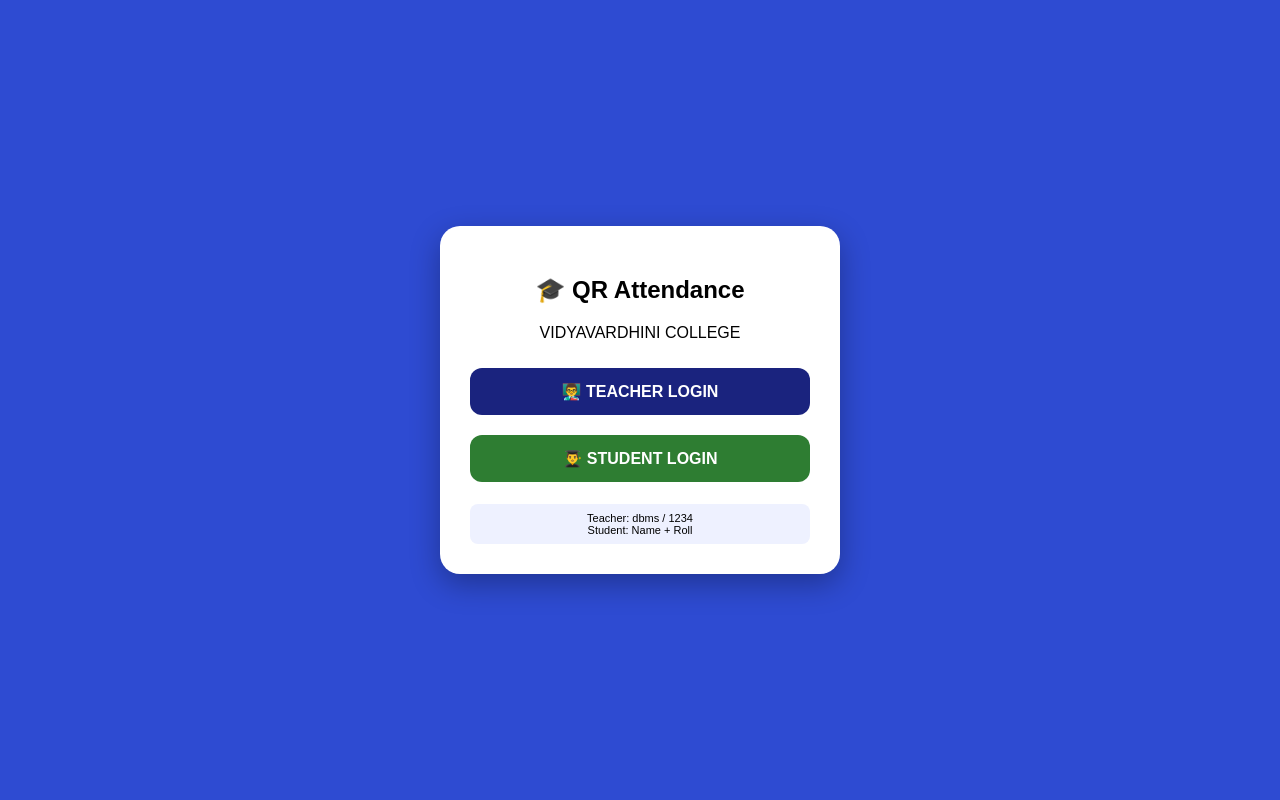
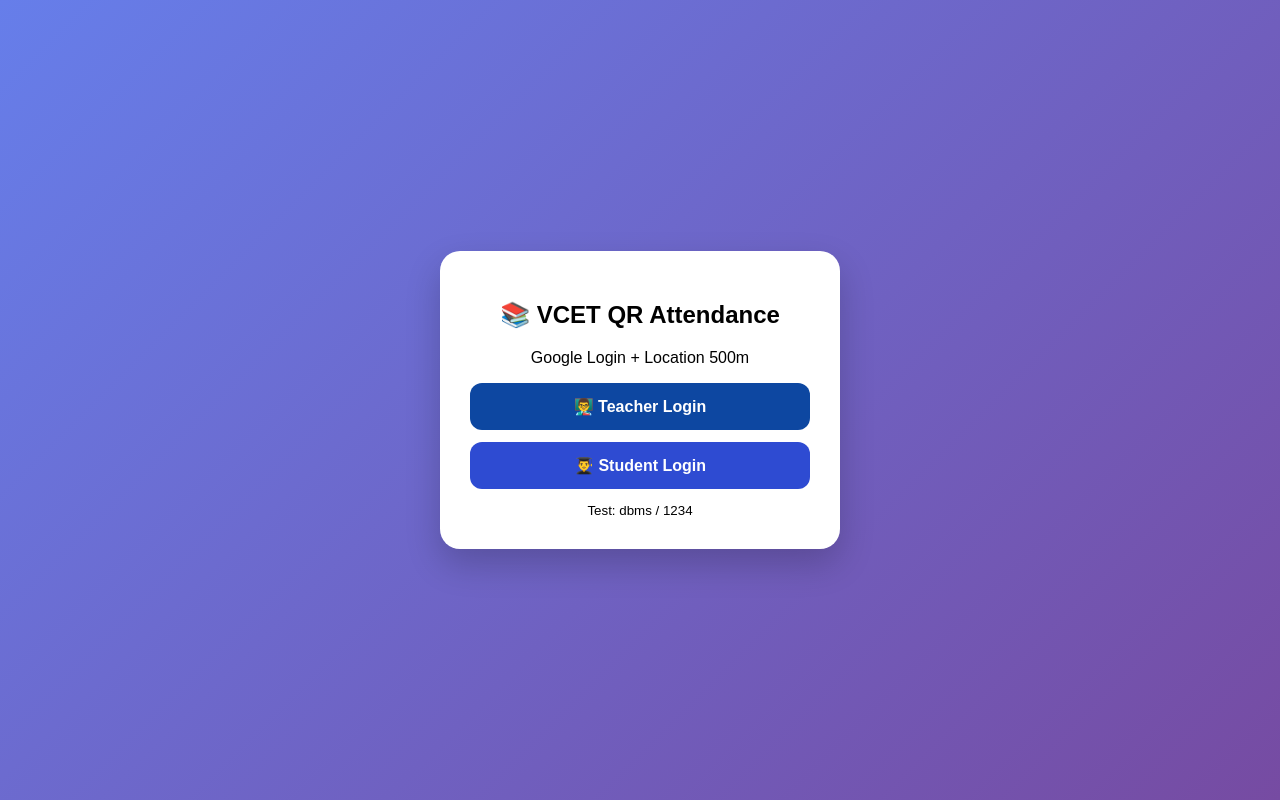
Before and after one commit to 309swara-crypto/qr-attendance, a Flask app: page / in a window 1280 px wide. Run offline with Flask 3, Linux system fonts and the light colour scheme.

Commit message:
Update home.html

```diff
--- a/templates/home.html
+++ b/templates/home.html
@@ -1,11 +1,4 @@
-<!DOCTYPE html><html><head><meta name="viewport" content="width=device-width, initial-scale=1"><style>
-body{margin:0;font-family:Arial;background:#2e4bd2;display:flex;justify-content:center;align-items:center;min-height:100vh}
-.card{background:white;width:340px;border-radius:20px;padding:30px;box-shadow:0 10px 30px rgba(0,0,0,.3);text-align:center}
-.btn{width:100%;padding:14px;border:none;border-radius:12px;font-weight:700;margin:10px 0;cursor:pointer;font-size:16px}
-.btn-t{background:#1a237e;color:white}.btn-s{background:#2e7d32;color:white}
-</style></head><body>
-<div class="card"><h2>🎓 QR Attendance</h2><p>VIDYAVARDHINI COLLEGE</p>
-<a href="/teacher_login_page"><button class="btn btn-t">👨‍🏫 TEACHER LOGIN</button></a>
-<a href="/student_login_page"><button class="btn btn-s">👨‍🎓 STUDENT LOGIN</button></a>
-<div style="background:#eef1ff;padding:8px;border-radius:8px;font-size:11px;margin-top:12px">Teacher: dbms / 1234<br>Student: Name + Roll</div>
-</div></body></html>
+<!DOCTYPE html>
+<html><head><meta name="viewport" content="width=device-width,initial-scale=1">
+<style>body{font-family:Arial;margin:0;background:linear-gradient(135deg,#667eea,#764ba2);min-height:100vh;display:flex;align-items:center;justify-content:center}.box{background:#fff;padding:30px;border-radius:20px;text-align:center;box-shadow:0 15px 35px rgba(0,0,0,.2);width:340px}.btn{display:block;padding:14px;margin:12px 0;border-radius:12px;color:#fff;text-decoration:none;font-weight:bold}.t{background:#0d47a1}.s{background:#2e4bd2}</style></head>
+<body><div class="box"><h2>📚 VCET QR Attendance</h2><p>Google Login + Location 500m</p><a class="btn t" href="/teacher_login_page">👨‍🏫 Teacher Login</a><a class="btn s" href="/student_login_page">👨‍🎓 Student Login</a><small>Test: dbms / 1234</small></div></body></html>
```
